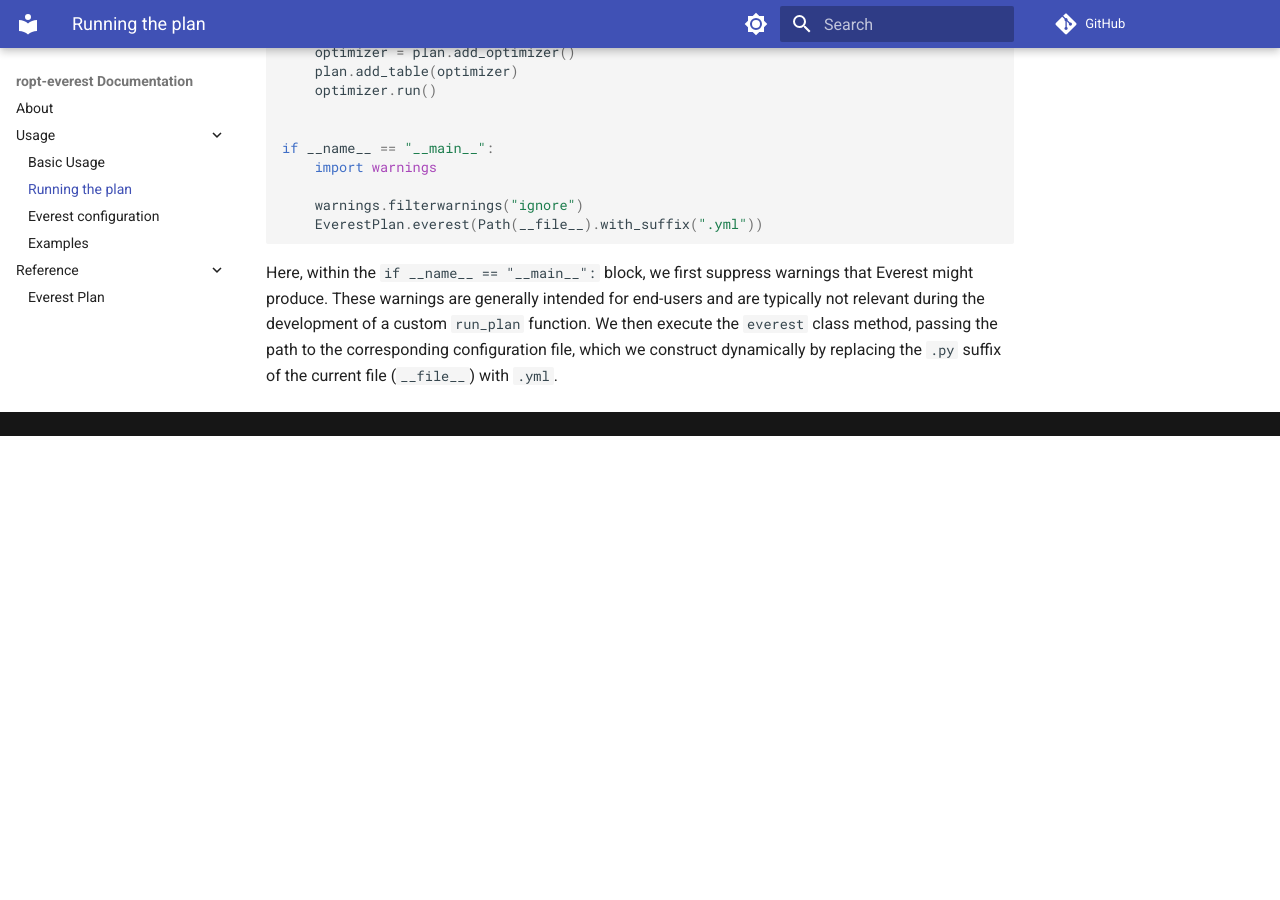
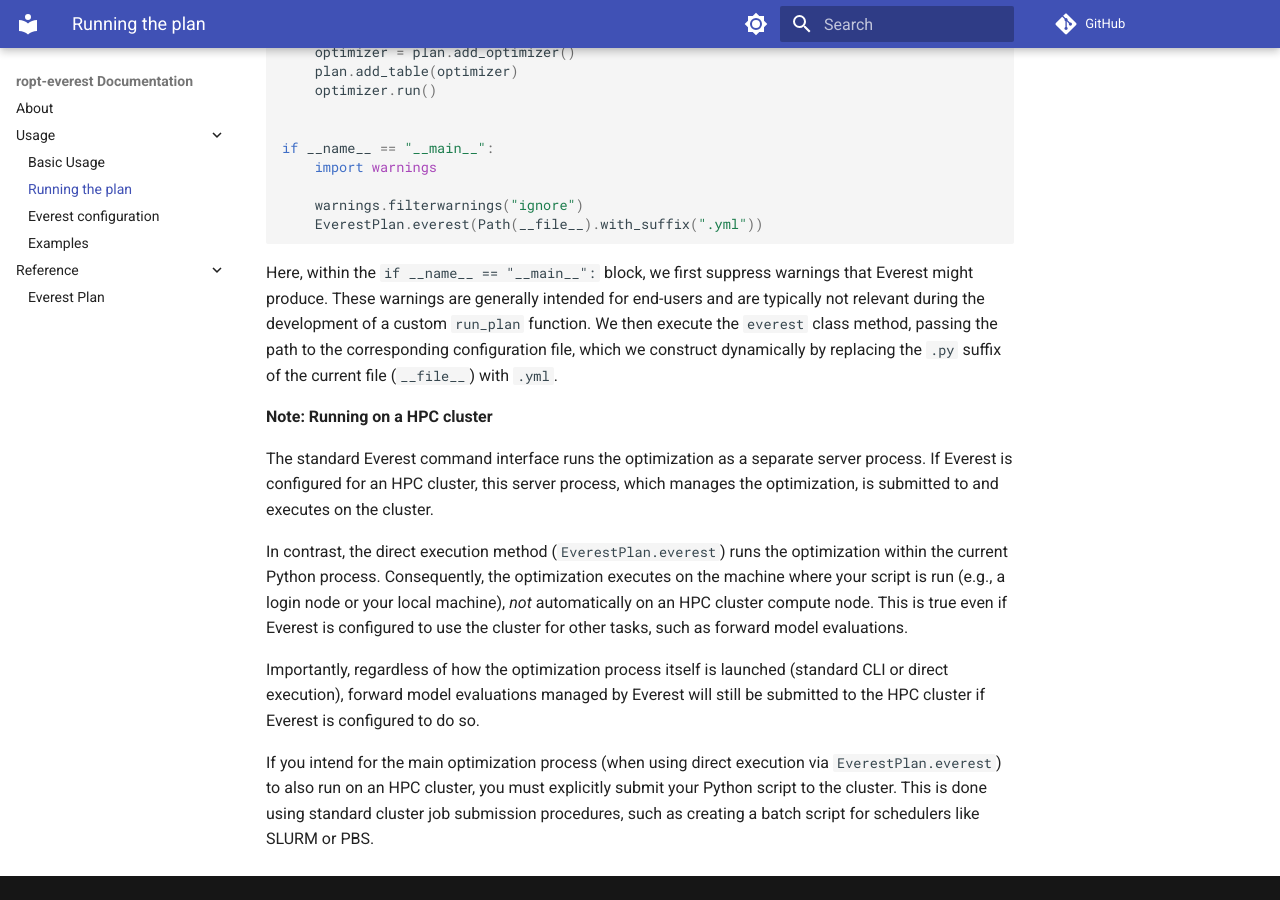
Before and after one commit to TNO-ropt/ropt-everest, an MkDocs documentation site: the page built from docs/usage/running.md, in a window 1280 px wide and 900 px high, scrolled down 741 px. Built offline with MkDocs 1.6.1 and Material for MkDocs 9.7.7, drawn with Linux system fonts in a browser that asks for light colours; comment, search, counter and statistics services are not loaded; the version menu is left out; before the commit the page ends 1177 px from its top, so only the background shows below that.

Commit message:
Update the documentation

```diff
--- a/docs/usage/running.md
+++ b/docs/usage/running.md
@@ -48,3 +48,28 @@ and are typically not relevant during the development of a custom `run_plan`
 function. We then execute the `everest` class method, passing the path to the
 corresponding configuration file, which we construct dynamically by replacing
 the `.py` suffix of the current file (`__file__`) with `.yml`.
+
+
+**Note: Running on a HPC cluster**
+
+The standard Everest command interface runs the optimization as a separate
+server process. If Everest is configured for an HPC cluster, this server
+process, which manages the optimization, is submitted to and executes on the
+cluster.
+
+In contrast, the direct execution method (`EverestPlan.everest`) runs the
+optimization within the current Python process. Consequently, the optimization
+executes on the machine where your script is run (e.g., a login node or your
+local machine), *not* automatically on an HPC cluster compute node. This is true
+even if Everest is configured to use the cluster for other tasks, such as
+forward model evaluations.
+
+Importantly, regardless of how the optimization process itself is launched
+(standard CLI or direct execution), forward model evaluations managed by Everest
+will still be submitted to the HPC cluster if Everest is configured to do so.
+
+If you intend for the main optimization process (when using direct execution via
+`EverestPlan.everest`) to also run on an HPC cluster, you must explicitly submit
+your Python script to the cluster. This is done using standard cluster job
+submission procedures, such as creating a batch script for schedulers like SLURM
+or PBS.
```
Also changed, not shown: docs/usage/basics.md (+13 -8 lines), docs/usage/examples.md (+5 -5 lines).
